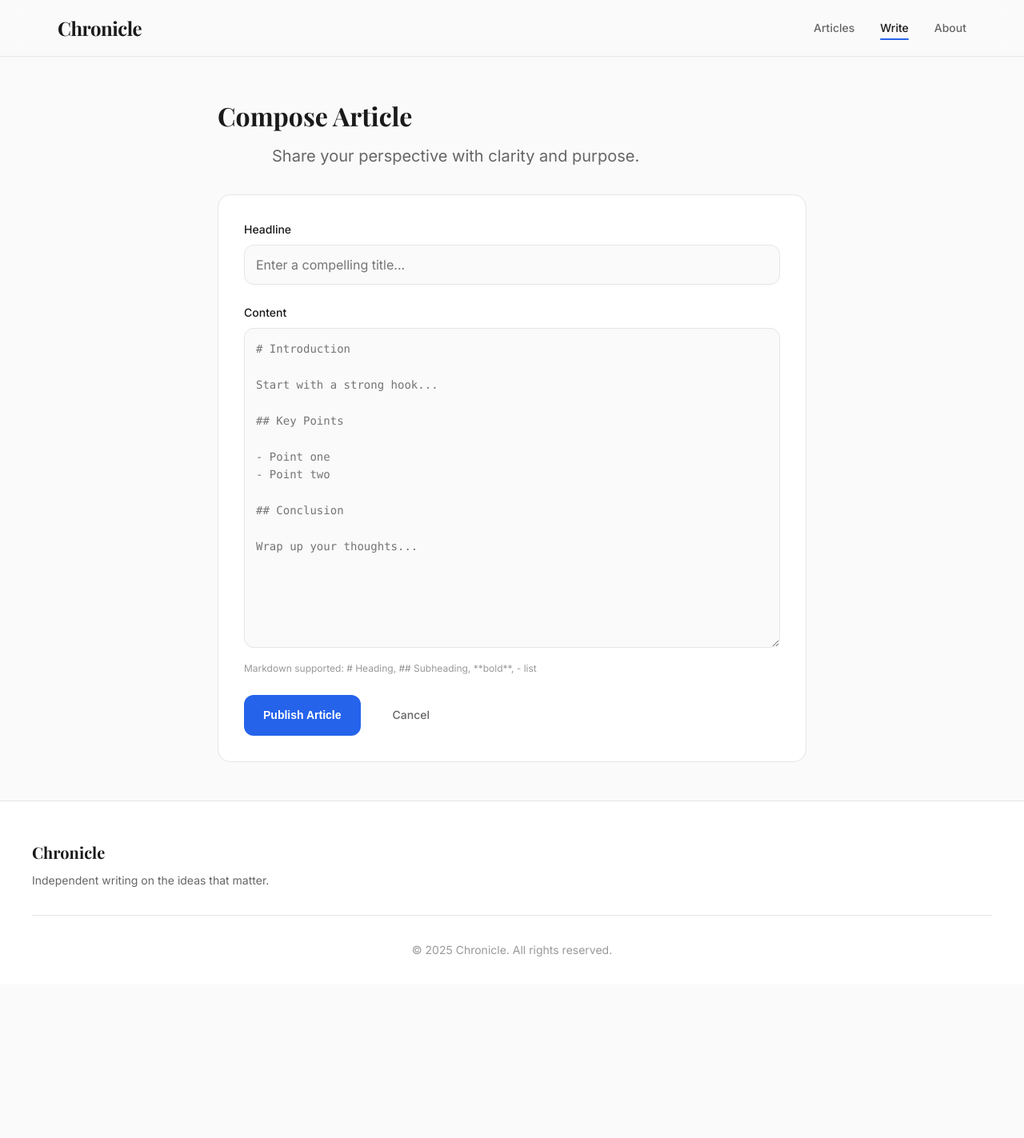
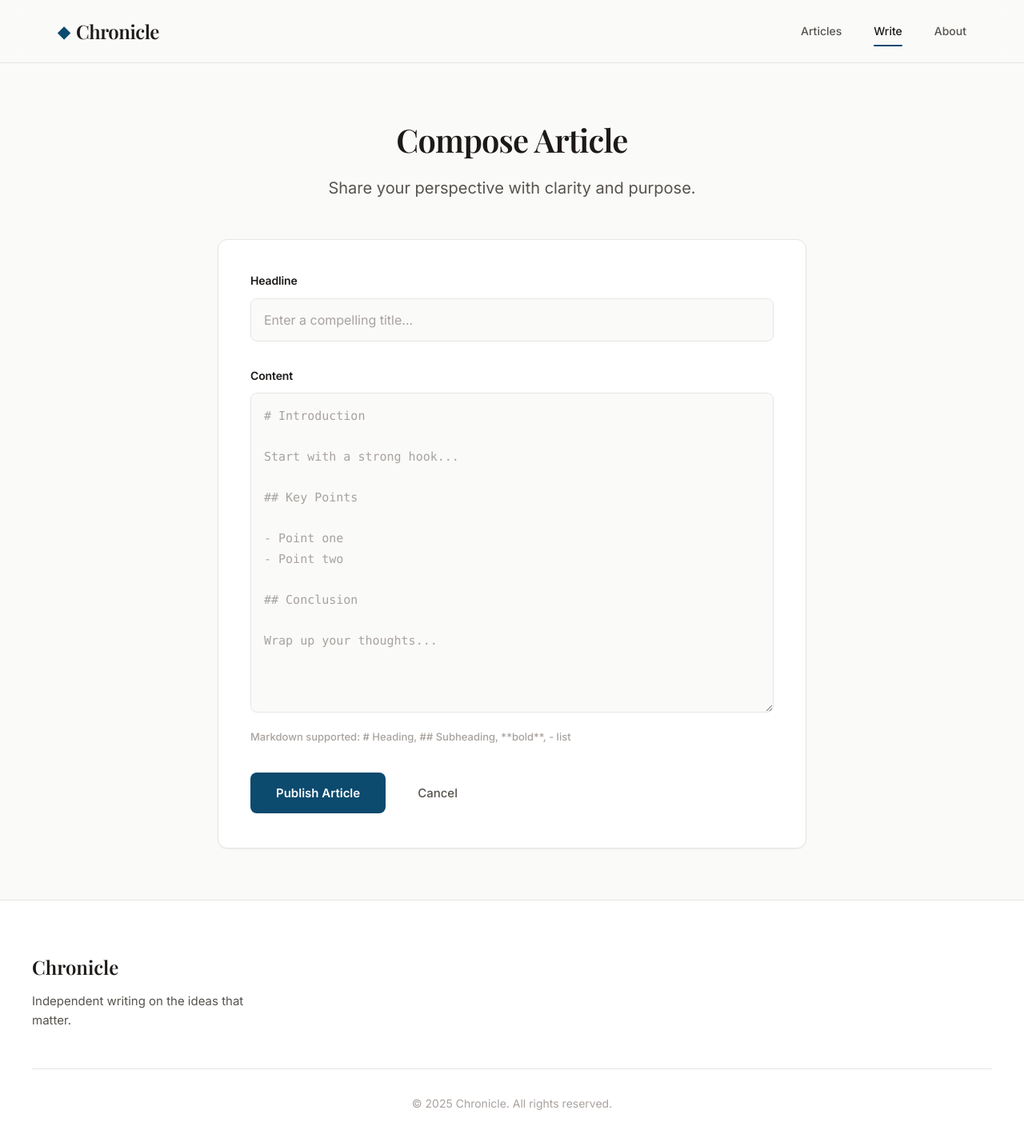
Before and after one commit to mal-22/my-block, a Flask app: page /write in a window 1280 px wide. Shown: the whole page at 80% size. Before the commit the page ends 1196 px from the top, so only its background shows below. Run offline with Flask 3, Linux system fonts and the light colour scheme.

Commit message:
update design

```diff
--- a/static/style.css
+++ b/static/style.css
@@ -1,30 +1,34 @@
-/* Design Tokens */
+/* Design System */
 :root {
-  --color-bg: #fafafa;
+  --color-bg: #fafaf9;
   --color-surface: #ffffff;
-  --color-text: #1a1a1a;
-  --color-text-secondary: #666666;
-  --color-text-muted: #999999;
-  --color-border: #e5e5e5;
-  --color-accent: #2563eb;
-  --color-accent-hover: #1d4ed8;
+  --color-elevated: #f5f5f4;
+  --color-text: #1c1917;
+  --color-text-secondary: #57534e;
+  --color-text-muted: #a8a29e;
+  --color-border: #e7e5e4;
+  --color-accent: #0c4a6e;
+  --color-accent-light: #0284c7;
   --shadow-sm: 0 1px 2px 0 rgba(0, 0, 0, 0.05);
-  --shadow-md: 0 4px 6px -1px rgba(0, 0, 0, 0.1), 0 2px 4px -1px rgba(0, 0, 0, 0.06);
-  --shadow-lg: 0 10px 15px -3px rgba(0, 0, 0, 0.1), 0 4px 6px -2px rgba(0, 0, 0, 0.05);
+  --shadow-md: 0 4px 6px -1px rgba(0, 0, 0, 0.1), 0 2px 4px -2px rgba(0, 0, 0, 0.1);
+  --shadow-lg: 0 20px 25px -5px rgba(0, 0, 0, 0.1), 0 8px 10px -6px rgba(0, 0, 0, 0.1);
   --radius-sm: 6px;
-  --radius-md: 12px;
-  --radius-lg: 16px;
-  --font-sans: 'Inter', -apple-system, BlinkMacSystemFont, sans-serif;
+  --radius-md: 8px;
+  --radius-lg: 12px;
+  --font-sans: 'Inter', system-ui, -apple-system, sans-serif;
   --font-serif: 'Playfair Display', Georgia, serif;
   --max-width: 1200px;
-  --transition: all 0.2s ease;
+  --transition: all 0.3s cubic-bezier(0.4, 0, 0.2, 1);
 }
 
-/* Reset */
 * {
   margin: 0;
   padding: 0;
   box-sizing: border-box;
+}
+
+html {
+  scroll-behavior: smooth;
 }
 
 body {
@@ -33,22 +37,23 @@ body {
   color: var(--color-text);
   line-height: 1.6;
   -webkit-font-smoothing: antialiased;
+  -moz-osx-font-smoothing: grayscale;
 }
 
 /* Navigation */
 .navbar {
   position: sticky;
   top: 0;
-  background: rgba(250, 250, 250, 0.8);
+  z-index: 50;
+  background: rgba(250, 250, 249, 0.8);
   backdrop-filter: blur(12px);
   border-bottom: 1px solid var(--color-border);
-  z-index: 100;
 }
 
 .nav-container {
   max-width: var(--max-width);
   margin: 0 auto;
-  padding: 1rem 2rem;
+  padding: 1.25rem 2rem;
   display: flex;
   justify-content: space-between;
   align-items: center;
@@ -57,15 +62,24 @@ body {
 .logo {
   font-family: var(--font-serif);
   font-size: 1.5rem;
-  font-weight: 700;
+  font-weight: 600;
   color: var(--color-text);
   text-decoration: none;
+  display: flex;
+  align-items: center;
+  gap: 0.5rem;
   letter-spacing: -0.02em;
+}
+
+.logo-icon {
+  color: var(--color-accent);
+  font-size: 1.25rem;
 }
 
 .nav-links {
   display: flex;
-  gap: 2rem;
+  gap: 2.5rem;
+  align-items: center;
 }
 
 .nav-links a {
@@ -75,9 +89,13 @@ body {
   font-weight: 500;
   transition: var(--transition);
   position: relative;
+  padding: 0.5rem 0;
 }
 
-.nav-links a:hover,
+.nav-links a:hover {
+  color: var(--color-text);
+}
+
 .nav-links a.active {
   color: var(--color-text);
 }
@@ -85,7 +103,7 @@ body {
 .nav-links a.active::after {
   content: '';
   position: absolute;
-  bottom: -4px;
+  bottom: 0;
   left: 0;
   right: 0;
   height: 2px;
@@ -326,18 +384,20 @@ body {
   border-radius: var(--radius-md);
   cursor: pointer;
   transition: var(--transition);
+  font-family: var(--font-sans);
 }
 
 .btn-secondary:hover {
   background: var(--color-bg);
   border-color: var(--color-text-muted);
+  transform: translateY(-1px);
 }
 
 /* Footer */
 .footer {
   background: var(--color-surface);
   border-top: 1px solid var(--color-border);
-  padding: 3rem 2rem 2rem;
+  padding: 4rem 2rem 2rem;
 }
 
 .footer-content {
@@ -346,29 +406,33 @@ body {
   display: flex;
   justify-content: space-between;
   align-items: flex-start;
-  margin-bottom: 2rem;
+  margin-bottom: 3rem;
 }
 
 .footer-brand h3 {
   font-family: var(--font-serif);
-  font-size: 1.25rem;
-  margin-bottom: 0.5rem;
+  font-size: 1.5rem;
+  margin-bottom: 0.75rem;
+  font-weight: 600;
 }
 
 .footer-brand p {
   color: var(--color-text-secondary);
-  font-size: 0.875rem;
+  font-size: 0.9375rem;
+  max-width: 300px;
+  line-height: 1.6;
 }
 
 .footer-links {
   display: flex;
-  gap: 1.5rem;
+  gap: 2rem;
 }
 
 .footer-links a {
   color: var(--color-text-secondary);
   text-decoration: none;
   font-size: 0.875rem;
+  font-weight: 500;
   transition: var(--transition);
 }
 
@@ -389,131 +453,209 @@ body {
   font-size: 0.875rem;
 }
 
-/* Responsive */
-@media (max-width: 768px) {
-  .hero h1 {
-    font-size: 2rem;
-  }
-
-  .posts-header {
-    flex-direction: column;
-    gap: 1rem;
-    align-items: flex-start;
-  }
-
-  .posts-grid {
-    grid-template-columns: 1fr;
-  }
-
-  .footer-content {
-    flex-direction: column;
-    gap: 1.5rem;
-  }
-
-  .nav-links {
-    gap: 1rem;
-  }
-}
-
-/* Write Page Styles */
+/* Write Page */
 .write-container {
   max-width: 800px;
   margin: 0 auto;
-  padding: 3rem 2rem;
+  padding: 4rem 2rem;
 }
 
 .write-header {
-  margin-bottom: 2rem;
+  margin-bottom: 3rem;
+  text-align: center;
 }
 
 .write-header h1 {
   font-family: var(--font-serif);
-  font-size: 2rem;
-  margin-bottom: 0.5rem;
+  font-size: 2.5rem;
+  font-weight: 600;
+  margin-bottom: 0.75rem;
+  letter-spacing: -0.02em;
 }
 
 .write-form {
   background: var(--color-surface);
-  padding: 2rem;
+  padding: 2.5rem;
   border-radius: var(--radius-lg);
   border: 1px solid var(--color-border);
+  box-shadow: var(--shadow-sm);
 }
 
 .form-group {
-  margin-bottom: 1.5rem;
+  margin-bottom: 2rem;
 }
 
 .form-group label {
   display: block;
   font-size: 0.875rem;
-  font-weight: 500;
+  font-weight: 600;
   color: var(--color-text);
-  margin-bottom: 0.5rem;
+  margin-bottom: 0.625rem;
+  letter-spacing: -0.01em;
 }
 
 .form-group input,
 .form-group textarea {
   width: 100%;
-  padding: 0.875rem;
+  padding: 1rem;
   border: 1px solid var(--color-border);
   border-radius: var(--radius-md);
   font-family: var(--font-sans);
   font-size: 1rem;
   transition: var(--transition);
   background: var(--color-bg);
+  color: var(--color-text);
 }
 
 .form-group input:focus,
 .form-group textarea:focus {
   outline: none;
-  border-color: var(--color-accent);
-  box-shadow: 0 0 0 3px rgba(37, 99, 235, 0.1);
+  border-color: var(--color-accent-light);
+  box-shadow: 0 0 0 3px rgba(2, 132, 199, 0.1);
+  background: var(--color-surface);
+}
+
+.form-group input::placeholder,
+.form-group textarea::placeholder {
+  color: var(--color-text-muted);
 }
 
 .form-group textarea {
   min-height: 400px;
   resize: vertical;
-  font-family: 'Menlo', 'Monaco', monospace;
-  font-size: 0.875rem;
-  line-height: 1.6;
+  font-family: 'Menlo', 'Monaco', 'Courier New', monospace;
+  font-size: 0.9375rem;
+  line-height: 1.7;
+}
+
+.form-hint {
+  display: block;
+  margin-top: 0.75rem;
+  color: var(--color-text-muted);
+  font-size: 0.8125rem;
+  font-weight: 500;
 }
 
 .form-actions {
   display: flex;
   gap: 1rem;
+  align-items: center;
 }
 
 .btn-primary {
-  padding: 0.875rem 1.5rem;
+  padding: 1rem 2rem;
   background: var(--color-accent);
   color: white;
   border: none;
   border-radius: var(--radius-md);
-  font-size: 0.875rem;
+  font-size: 0.9375rem;
   font-weight: 600;
   cursor: pointer;
   transition: var(--transition);
+  font-family: var(--font-sans);
 }
 
 .btn-primary:hover {
-  background: var(--color-accent-hover);
+  background: var(--color-accent-light);
   transform: translateY(-1px);
+  box-shadow: var(--shadow-md);
 }
 
 .btn-ghost {
-  padding: 0.875rem 1.5rem;
+  padding: 1rem 1.5rem;
   background: transparent;
   color: var(--color-text-secondary);
   border: none;
   border-radius: var(--radius-md);
-  font-size: 0.875rem;
+  font-size: 0.9375rem;
   font-weight: 500;
   cursor: pointer;
   transition: var(--transition);
   text-decoration: none;
+  font-family: var(--font-sans);
 }
 
 .btn-ghost:hover {
   color: var(--color-text);
-  background: var(--color-bg);
+  background: var(--color-elevated);
 }
+
+/* Responsive Design */
+@media (max-width: 768px) {
+  .nav-container {
+    padding: 1rem;
+  }
+
+  .nav-links {
+    gap: 1.5rem;
+  }
+
+  .hero {
+    padding: 4rem 1rem 3rem;
+  }
+
+  .hero h1 {
+    font-size: 2.25rem;
+  }
+
+  .container {
+    padding: 0 1rem 4rem;
+  }
+
+  .posts-header {
+    flex-direction: column;
+    gap: 1.25rem;
+    align-items: flex-start;
+  }
+
+  .posts-grid {
+    grid-template-columns: 1fr;
+    gap: 1.5rem;
+  }
+
+  .post-card {
+    padding: 1.5rem;
+  }
+
+  .footer-content {
+    flex-direction: column;
+    gap: 2rem;
+  }
+
+  .write-container {
+    padding: 2rem 1rem;
+  }
+
+  .write-form {
+    padding: 1.5rem;
+  }
+
+  .form-actions {
+    flex-direction: column;
+    width: 100%;
+  }
+
+  .btn-primary,
+  .btn-ghost {
+    width: 100%;
+    text-align: center;
+  }
+}
+
+/* Empty State */
+.empty-state {
+  text-align: center;
+  padding: 6rem 2rem;
+  color: var(--color-text-secondary);
+}
+
+.empty-state h3 {
+  font-family: var(--font-serif);
+  font-size: 1.5rem;
+  margin-bottom: 0.75rem;
+  color: var(--color-text);
+}
+
+.empty-state p {
+  margin-bottom: 1.5rem;
+}
--- a/templates/write.html
+++ b/templates/write.html
@@ -4,16 +4,19 @@
   <meta charset="UTF-8" />
   <meta name="viewport" content="width=device-width, initial-scale=1.0" />
   <title>Write — Chronicle</title>
-  <link rel="stylesheet" href="style.css" />
+  <link rel="stylesheet" href="{{ url_for('static', filename='style.css') }}" />
   <link rel="preconnect" href="https://fonts.googleapis.com">
   <link rel="preconnect" href="https://fonts.gstatic.com" crossorigin>
-  <link href="https://fonts.googleapis.com/css2?family=Inter:wght@400;500;600;700&family=Playfair+Display:wght@700&display=swap" rel="stylesheet">
+  <link href="https://fonts.googleapis.com/css2?family=Inter:wght@300;400;500;600;700&family=Playfair+Display:wght@600;700&display=swap" rel="stylesheet">
 </head>
 <body>
 
   <nav class="navbar">
     <div class="nav-container">
-      <a href="/" class="logo">Chronicle</a>
+      <a href="/" class="logo">
+        <span class="logo-icon">◆</span>
+        Chronicle
+      </a>
       <div class="nav-links">
         <a href="/">Articles</a>
         <a href="/write" class="active">Write</a>
@@ -48,7 +51,7 @@ Start with a strong hook...
 ## Conclusion
 
 Wrap up your thoughts..." required></textarea>
-        <small style="display: block; margin-top: 0.5rem; color: var(--color-text-muted); font-size: 0.75rem;">
+        <small class="form-hint">
           Markdown supported: # Heading, ## Subheading, **bold**, - list
         </small>
       </div>
```
Also changed, not shown: other parts of static/style.css (+73 -33 lines), templates/index.html (+8 -5 lines).
